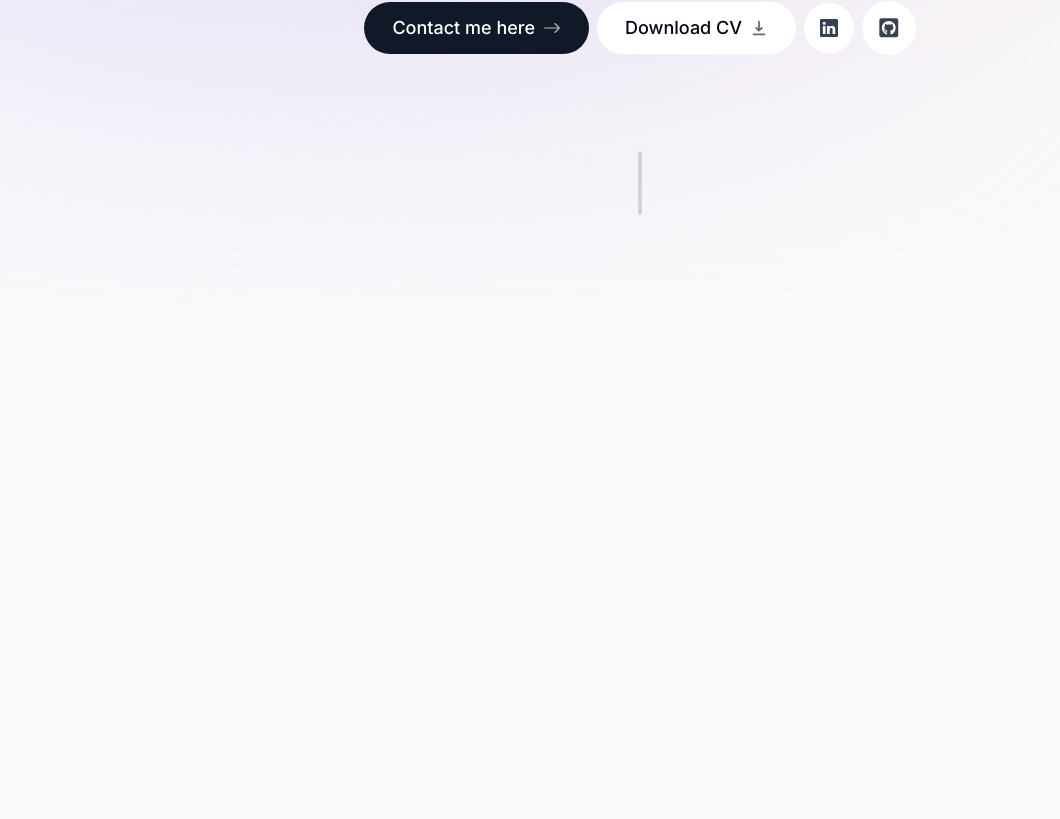
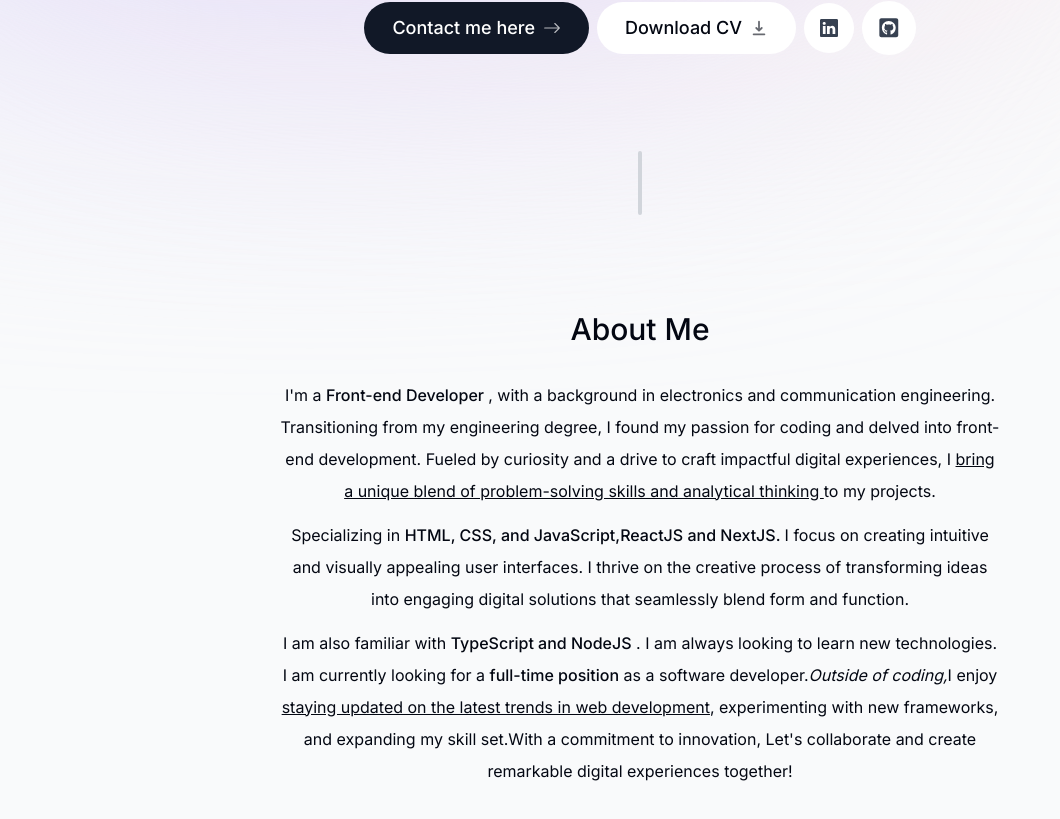
Before and after one commit to sanujasethi06/my-portfolio, a Next.js app: page / in a window 1280 px wide. Shown: the part 511-1330 px from the top of the page, without its empty margins (0-1060 px from the left). Before the commit the page ends 822 px from the top, so only its background shows below. Built offline with nearby package versions, Linux system fonts and the light colour scheme.

Commit message:
About section complete

```diff
--- a/app/page.tsx
+++ b/app/page.tsx
@@ -1,3 +1,4 @@
+import About from "@/components/about";
 import Intro from "@/components/intro";
 import SectionDivider from "@/components/sectionDivider";
 
@@ -5,7 +6,8 @@ export default function Home() {
   return (
     <main className="flex flex-col items-center px-4">
       <Intro />
-      <SectionDivider/>
+      <SectionDivider />
+      <About/>
     </main>
   );
 }
--- /dev/null
+++ b/components/about.tsx
@@ -0,0 +1,39 @@
+"use client";
+
+import React from "react";
+// import SectionHeading from "./section-heading";
+import { motion } from "framer-motion";
+import Heading from "./section-heading";
+// import { useSectionInView } from "@/lib/hooks";
+
+const About = () => {
+  return (
+     <motion.section
+    //   ref={ref}
+      className="mb-28 max-w-[45rem] text-center leading-8 sm:mb-40 scroll-mt-28"
+      initial={{ opacity: 0, y: 100 }}
+      animate={{ opacity: 1, y: 0 }}
+      transition={{ delay: 0.175 }}
+      id="about"
+    >
+      <Heading>About Me</Heading>
+      <p className="mb-3">
+        I'm a <span className="font-medium"> Front-end Developer </span>, with a background in electronics and communication engineering.{" "}
+        Transitioning from my engineering degree, I found my passion for coding and delved into front-end development. Fueled by curiosity and a drive to craft impactful digital experiences, I <span className="underline">bring a unique blend of problem-solving skills and analytical thinking </span> to my projects.{" "}
+
+      </p>
+          <p className="mb-3">
+              Specializing in <span className="font-medium">HTML, CSS, and JavaScript,ReactJS and NextJS. </span> I focus on creating intuitive and visually appealing user interfaces. I thrive on the creative process of transforming ideas into engaging digital solutions that seamlessly blend form and function.</p>
+          <p>
+              I am also familiar with  <span className="font-medium">TypeScript and NodeJS</span> . I am always looking to
+        learn new technologies. I am currently looking for a{" "}
+        <span className="font-medium">full-time position</span> as a software developer.
+        <span className="italic">Outside of coding,</span>I enjoy <span className="underline">staying updated on the latest trends in web development</span>, experimenting with new frameworks, and expanding my skill set.With a commitment to innovation,{" "} Let's collaborate and create remarkable digital experiences together!
+
+          </p>
+
+    </motion.section>
+  )
+}
+
+export default About
--- a/components/intro.tsx
+++ b/components/intro.tsx
@@ -43,14 +43,14 @@ const Intro = () => {
             }}>👋</motion.span>
               </div>
           </div>
-          <motion.p className="mb-10 mt-4 px-4 text-2xl font-medium !leading-[1.5] sm:text-4xl" initial={{ opacity: 0, y: 100 }}
+          <motion.h1 className="mb-10 mt-4 px-4 text-2xl font-medium !leading-[1.5] sm:text-4xl" initial={{ opacity: 0, y: 100 }}
                       animate={{ opacity: 1, y: 0 }}>
               <span className="font-bold">Hello, I'm Sanuja.</span> I'm a{" "}
         <span className="font-bold">Frontend developer</span> with{" "}
         <span className="font-bold">3 years</span> of experience. I'm passionate to
         building <span className="italic">websites & apps</span>. My focus is{" "}
         <span className="underline">React (Next.js)</span>.
-          </motion.p>
+          </motion.h1>
           <motion.div
         className="flex flex-col sm:flex-row items-center justify-center gap-2 px-4 text-lg font-medium"
         initial={{ opacity: 0, y: 100 }}
--- /dev/null
+++ b/components/section-heading.tsx
@@ -0,0 +1,12 @@
+import React from 'react'
+type SectionHeadingProps = {
+  children: React.ReactNode;
+};
+
+const Heading = ({ children }: SectionHeadingProps) => {
+  return (
+      <h2 className="text-3xl font-medium capitalize mb-8">{children }</h2>
+  )
+}
+
+export default Heading
```
